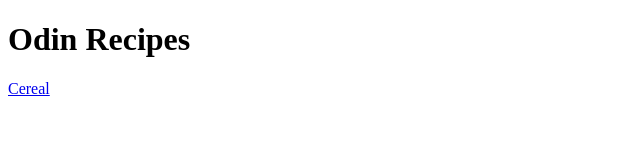
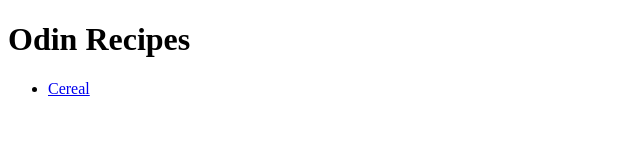
Before and after one commit to hassannajj/odin-recipes, a plain HTML site: page index.html in a window 1280 px wide. Shown: the full height of the page, 0-640 px from the left. Drawn offline with Linux system fonts and the light colour scheme.

Commit message:
Added pb and j and modulized the files

```diff
--- a/index.html
+++ b/index.html
@@ -7,6 +7,8 @@
 
 <body>
     <h1>Odin Recipes</h1>
-    <a href="recipes/cereal.html">Cereal</a>
+    <ul>
+        <li> <a href="recipes/cereal/cereal.html">Cereal</a> </li>
+    </ul>
 </body>
 </html>
```
Also changed, not shown: recipes/cereal/cereal.html (renamed from recipes/cereal.html), recipes/pb_and_jelly/pb_and_jelly.html (added), 2 other files.
